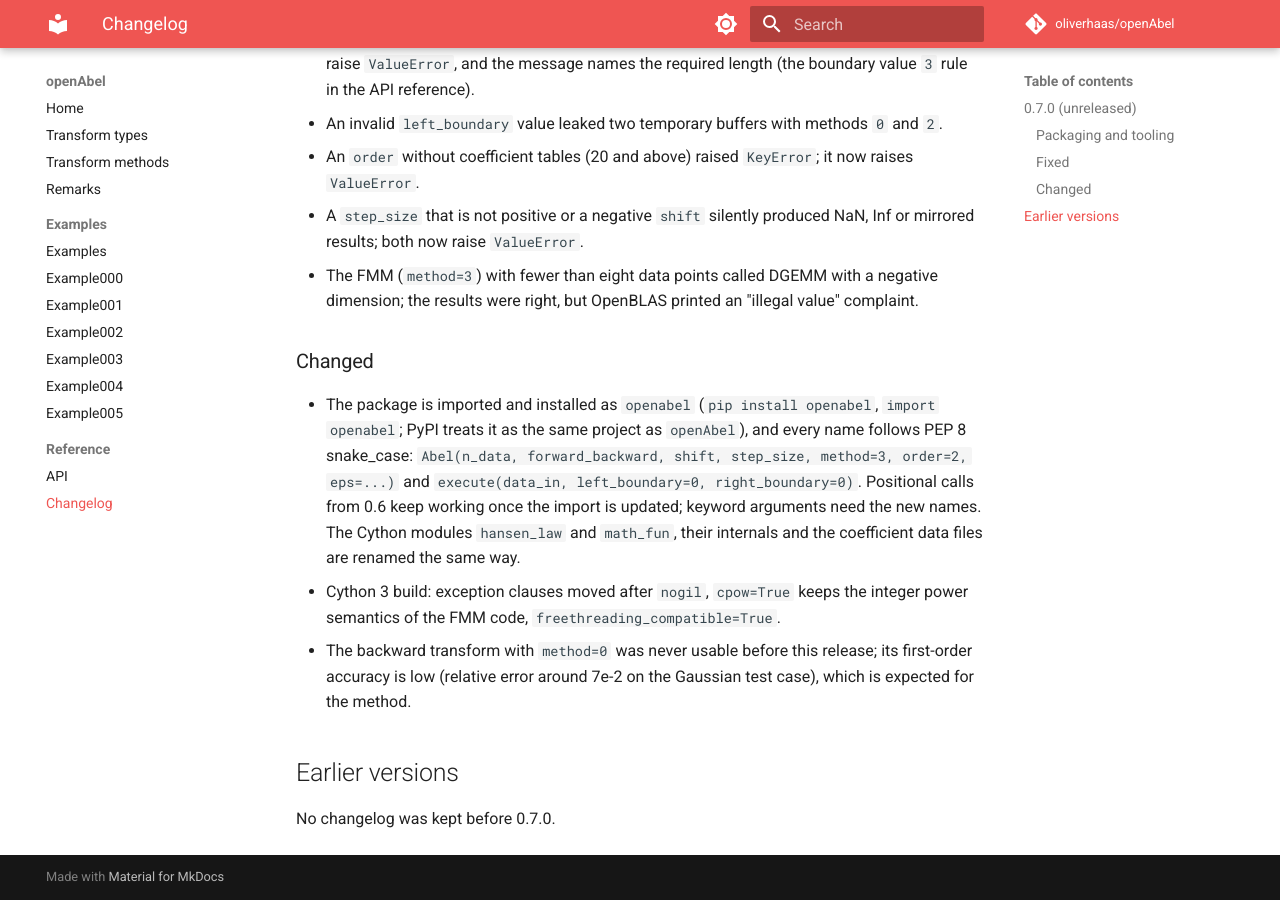
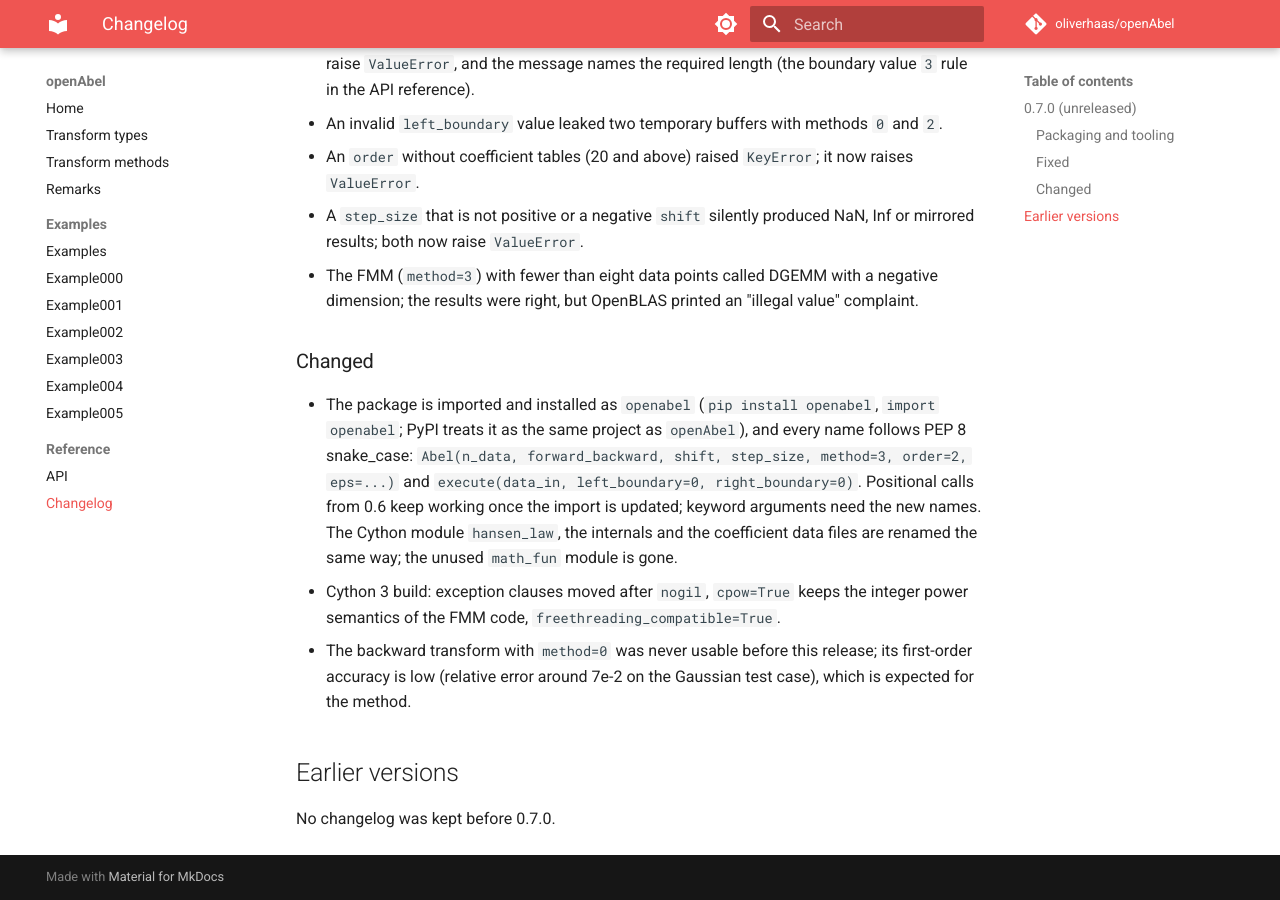
Before and after one commit to oliverhaas/openAbel, an MkDocs documentation site: the page built from docs/reference/changelog.md, in a window 1280 px wide and 900 px high, scrolled down 1167 px. Built offline with MkDocs 1.6.1 and Material for MkDocs 9.7.7, drawn with Linux system fonts in a browser that asks for light colours; comment, search, counter and statistics services are not loaded; the version menu is left out.

Commit message:
refactor: remove dead code from the Cython modules
Delete the empty helper.pyx and the math_fun module (only six libc.math
functions of it were used; the modules now cimport them from libc.math),
the duplicated abel_plan declaration in base.pyx, unused imports,
variables and constants, and stale TODO comments. The internal eps
defaults now match the public default of ten times the machine epsilon.

```diff
--- a/docs/reference/changelog.md
+++ b/docs/reference/changelog.md
@@ -45,8 +45,9 @@
 - The package is imported and installed as `openabel` (`pip install openabel`, `import openabel`; PyPI treats it as
   the same project as `openAbel`), and every name follows PEP 8 snake_case: `Abel(n_data, forward_backward, shift,
   step_size, method=3, order=2, eps=...)` and `execute(data_in, left_boundary=0, right_boundary=0)`. Positional
-  calls from 0.6 keep working once the import is updated; keyword arguments need the new names. The Cython modules
-  `hansen_law` and `math_fun`, their internals and the coefficient data files are renamed the same way.
+  calls from 0.6 keep working once the import is updated; keyword arguments need the new names. The Cython module
+  `hansen_law`, the internals and the coefficient data files are renamed the same way; the unused `math_fun` module
+  is gone.
 - Cython 3 build: exception clauses moved after `nogil`, `cpow=True` keeps the integer power semantics of the FMM
   code, `freethreading_compatible=True`.
 - The backward transform with `method=0` was never usable before this release; its first-order accuracy is
```
Also changed, not shown: 9 other files.
